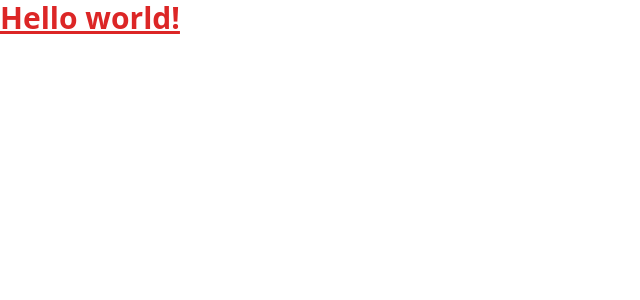
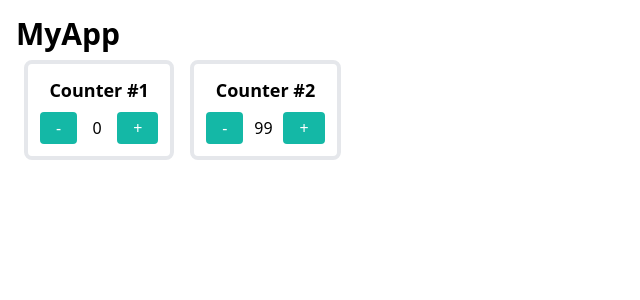
Before and after one commit to white-room/react-performance-demo, a Next.js app: page / in a window 1280 px wide. Shown: the top 300 px of the page, without its empty margins (0-640 px from the left). Built offline with nearby package versions, Linux system fonts and the light colour scheme.

Commit message:
demo counter and filtering

```diff
--- a/package.json
+++ b/package.json
@@ -12,6 +12,7 @@
     "next": "^12.2.4",
     "react": "^18.2.0",
     "react-dom": "^18.2.0",
+    "react-query": "^4.0.0",
     "zustand": "^4.0.0"
   },
   "devDependencies": {
--- a/pages/_app.tsx
+++ b/pages/_app.tsx
@@ -4,7 +4,7 @@ import 'src/styles/global.css';
 
 export default function App({ Component, pageProps }: AppProps) {
   return (
-    <div className="container mx-auto">
+    <div className="container mx-auto p-4">
       <Component {...pageProps} />
     </div>
   );
--- a/pages/index.tsx
+++ b/pages/index.tsx
@@ -1,7 +1,44 @@
+import Counter from "src/components/Counter";
+import Counter1 from "src/components/Counter1";
+import Counter2 from "src/components/Counter2";
+import FilterList from "src/components/FilterList";
+import useGlobalStore from "src/hooks/useGlobalStore";
+
 export default function HomePage() {
+  // const store = useGlobalStore();
+
   return (
-    <h1 className="text-3xl font-bold underline text-red-600">
-      Hello world!
-    </h1>
+    <>
+      <h1 className="text-3xl font-bold">
+        MyApp
+      </h1>
+
+      <div className="flex">
+        <div className="p-2">
+          {/* <Counter
+            title="Counter #1"
+            value={store.counter}
+            onIncrement={store.increment}
+            onDecrement={store.decrement}
+          /> */}
+          <Counter1 />
+        </div>
+
+        <div className="p-2">
+          {/* <Counter
+            title="Counter #2"
+            value={store.counter2}
+            onIncrement={store.increment2}
+            onDecrement={store.decrement2}
+          /> */}
+          <Counter2 />
+        </div>
+
+      </div>
+
+      {/* <div className="pt-20">
+        <FilterList />
+      </div> */}
+    </>
   );
 }
--- /dev/null
+++ b/src/components/Button.tsx
@@ -0,0 +1,10 @@
+export default function Button({ children, onClick }) {
+  return (
+    <button
+      className="px-4 py-1 bg-teal-500 rounded text-white"
+      onClick={onClick}
+    >
+      {children}
+    </button>
+  );
+}
--- /dev/null
+++ b/src/components/Counter.tsx
@@ -0,0 +1,30 @@
+import { memo } from "react";
+import Button from "src/components/Button";
+import doSomethingExpensive from "src/utils/doSomethingExpensive";
+
+export default function Counter({
+  title,
+  value,
+  onIncrement,
+  onDecrement
+}: {
+  title: string,
+  value: number,
+  onIncrement: () => void,
+  onDecrement: () => void,
+  }) {
+
+  doSomethingExpensive(1000);
+
+  return (
+    <div className="border-4 rounded-lg p-3 flex flex-col items-center">
+      <h2 className="font-bold text-lg mb-2">{title}</h2>
+
+      <div className="flex items-center">
+        <Button onClick={onDecrement}>-</Button>
+        <span className="w-10 text-center">{value}</span>
+        <Button onClick={onIncrement}>+</Button>
+      </div>
+    </div>
+  );
+}
--- /dev/null
+++ b/src/components/Counter1.tsx
@@ -0,0 +1,13 @@
+import Counter from "src/components/Counter";
+import useGlobalStore from "src/hooks/useGlobalStore";
+
+export default function Counter1() {
+  const store = useGlobalStore();
+
+  return <Counter
+    title="Counter #1"
+    value={store.counter}
+    onDecrement={store.decrement}
+    onIncrement={store.increment}
+  />;
+}
--- /dev/null
+++ b/src/components/Counter2.tsx
@@ -0,0 +1,20 @@
+import Counter from "src/components/Counter";
+import useGlobalStore from "src/hooks/useGlobalStore";
+import shallow from 'zustand/shallow';
+
+export default function Counter2() {
+  const store = useGlobalStore();
+  // const store = useGlobalStore(s => ({
+  //   counter2: s.counter2,
+  //   increment2: s.increment2,
+  //   decrement2: s.decrement2,
+  // }), shallow);
+  // console.log('Counter2', store);
+
+  return <Counter
+    title="Counter #2"
+    value={store.counter2}
+    onDecrement={store.decrement2}
+    onIncrement={store.increment2}
+  />;
+}
--- /dev/null
+++ b/src/components/FilterList.tsx
@@ -0,0 +1,105 @@
+import { memo, Profiler, useEffect, useMemo, useState } from "react";
+import doSomethingExpensive from "src/utils/doSomethingExpensive";
+import { debounce } from 'lodash';
+
+export default function FilterList() {
+  const [shouldRender, setShouldRender] = useState(false);
+  const [items, setItems] = useState(createItems(500));
+  const [filter, setFilter] = useState('');
+
+  const filteredItems = (() => {
+    const start = Date.now();
+    const filtered = items.filter(item => item.id.includes(filter));
+    doSomethingExpensive(1000);
+    console.log('filtering items', { duration: Date.now() - start });
+    return filtered;
+  })();
+  const handleFilterChange = (value) => setFilter(value);
+  const handleFilterChangeDebounced = useMemo(() => {
+    return debounce((value) => setFilter(value), 400);
+  }, [setFilter]);
+  const handleItemChange = (id, value) => {
+    setItems((s) => s.map(item => item.id === id ? { ...item, value } : item));
+  }
+
+  useEffect(() => setShouldRender(true), []);
+
+  if (!shouldRender) return null;
+
+  return (
+    <div className="">
+      <h2 className="font-bold text-xl">FilterList</h2>
+
+      <div className="mb-10">
+        <label className="mr-2">Filter:</label>
+        <TextInput
+          value={filter}
+          onChangeText={handleFilterChange}
+          // onChangeText={handleFilterChangeDebounced}
+        />
+      </div>
+
+      <Profiler id="filterList" onRender={renderCallback}>
+        <ul className="">
+          {filteredItems.map(item => (
+            <FilterListItem key={item.id} item={item} onChange={handleItemChange}/>
+          ))}
+          {filteredItems.length === 0 && <span className="text-gray-400">no matching items</span>}
+        </ul>
+      </Profiler>
+    </div>
+  );
+}
+
+function FilterListItem({ item, onChange }: { item: Item, onChange: (id: string, value: string) => void }) {
+  doSomethingExpensive(100);
+  return (
+    <li className="font-mono flex items-center my-1">
+      <span className="mr-1 text-xs">{item.id}</span>
+      <TextInput value={item.value} onChangeText={(value) => onChange(item.id, value)}/>
+    </li>
+  )
+}
+
+const FilterListItemMemo = memo(FilterListItem, (prev, next) =>
+  prev.item.id === next.item.id && prev.item.value === next.item.value
+);
+
+function TextInput({ value: controlledValue, onChangeText }) {
+  const [value, setValue] = useState(controlledValue);
+  const handleChange = (e) => {
+    setValue(e.target.value);
+    onChangeText(e.target.value);
+  };
+
+  useEffect(() => {
+    if (value !== controlledValue) setValue(controlledValue);
+  }, [controlledValue]);
+
+  return (
+    <input type="text"
+      className="border-2 rounded p-1"
+      value={value}
+      onChange={handleChange}
+    />
+  )
+}
+
+function createItems(count: number) {
+  return Array(count).fill(1).map(createItem);
+}
+
+type Item = ReturnType<typeof createItem>;
+
+function createItem() {
+  return {
+    id: typeof window !== 'undefined'
+      ? crypto.randomUUID()
+      : `${Date.now() + Math.random()}`,
+    value: '',
+  };
+}
+
+function renderCallback(id, phase, actualDuration, baseDuration) {
+  console.log('render', { id, phase, actualDuration, baseDuration });
+}
--- a/src/hooks/useGlobalStore.ts
+++ b/src/hooks/useGlobalStore.ts
@@ -4,6 +4,10 @@ type GlobalStoreState = {
   counter: number;
   increment: () => void;
   decrement: () => void;
+
+  counter2: number;
+  increment2: () => void;
+  decrement2: () => void;
 };
 
 type SetState<T> = (setter: (state: T) => Partial<T> | Partial<T>) => void;
@@ -12,6 +16,10 @@ const createInitialState = (set: SetState<GlobalStoreState>): GlobalStoreState =
   counter: 0,
   increment: () => set((state) => ({ counter: state.counter + 1 })),
   decrement: () => set((state) => ({ counter: state.counter - 1 })),
+
+  counter2: 99,
+  increment2: () => set((state) => ({ counter2: state.counter2 + 1 })),
+  decrement2: () => set((state) => ({ counter2: state.counter2 - 1 })),
 })
 
 const useGlobalStore = create<GlobalStoreState>(createInitialState);
--- /dev/null
+++ b/src/utils/doSomethingExpensive.ts
@@ -0,0 +1,3 @@
+export default function doSomethingExpensive(count: number = 10) {
+  return Array(count * 1000).fill(1).map((val, i) => val + i);
+}
```
Also changed, not shown: 1 other file (tests, documents, lock files or other folders).
